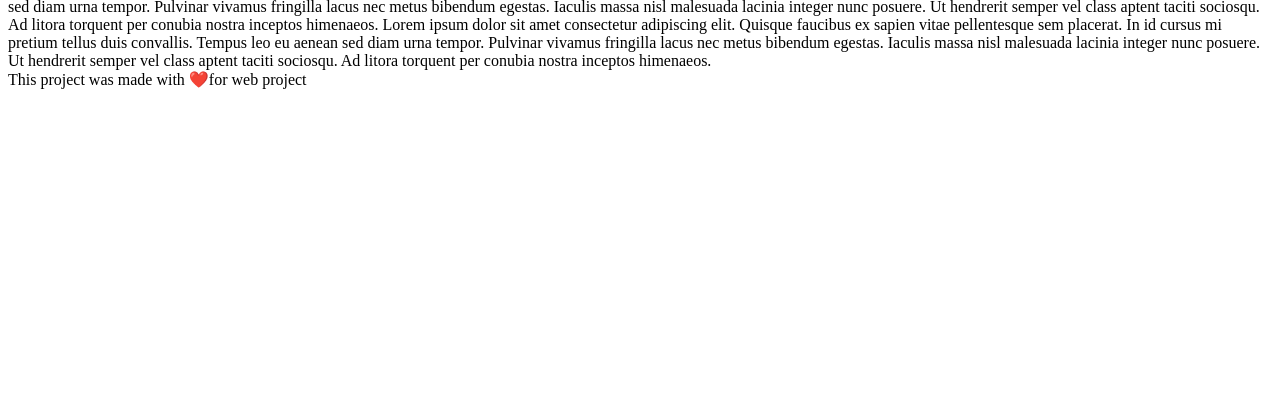
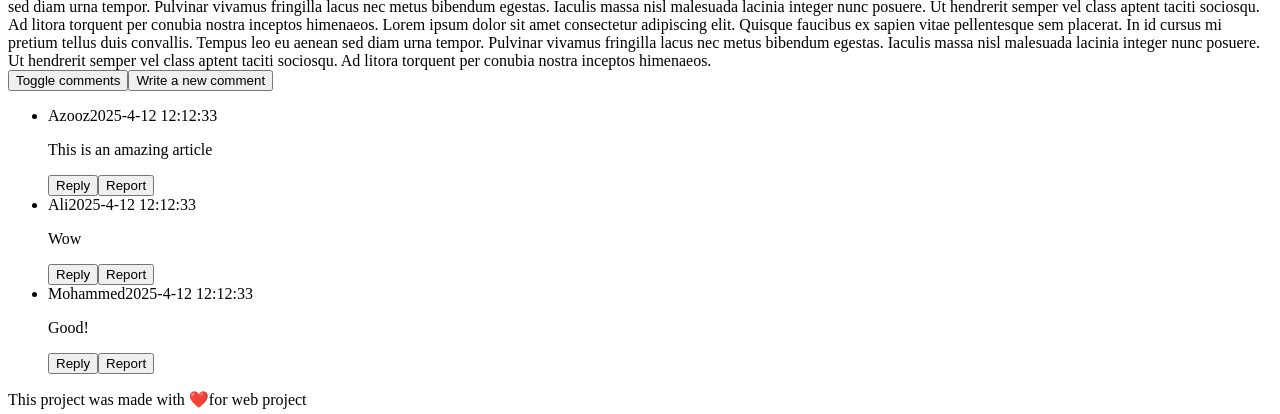
Before and after one commit to AboFawaz305/webproject, a React (Vite) app: page /blogs/1 in a window 1280 px wide. Shown: the part 969-1383 px from the top of the page. Before the commit the page ends 1066 px from the top, so only its background shows below. Built offline with nearby package versions, Linux system fonts and the light colour scheme.

Commit message:
ADDED Comments Sectino component

```diff
--- /dev/null
+++ b/src/components/CommentsSection.jsx
@@ -0,0 +1,56 @@
+import { useState } from "react"
+import { useParams } from "react-router"
+
+export default function ComponentName() {
+  //TODO: Implement Comments reporting, replying, and writing functionality.
+  const { bid } = useParams()
+  const [showComments, setShowComments] = useState(true)
+
+  const toggleComments = () => {
+    setShowComments(!showComments)
+  }
+  //TODO: Fetch Article comments data
+
+  // A dummy comments data
+  const comments = [{
+    commenter: "Azooz",
+    content: "This is an amazing article",
+    datatime: "2025-4-12 12:12:33",
+  }, {
+    commenter: "Ali",
+    content: "Wow",
+    datatime: "2025-4-12 12:12:33",
+  }, {
+    commenter: "Mohammed",
+    content: "Good!",
+    datatime: "2025-4-12 12:12:33",
+  }].map((c, i) => {
+    return <>
+      <li>
+        <div className="commenter"><span>{c.commenter}</span><span>{c.datatime}</span></div>
+        <div className="comment-content"><p>{c.content}</p></div>
+        <div className="comment-actions">
+          <button className="comment-reply">Reply</button>
+          <button className="comment-report">Report</button>
+        </div>
+      </li>
+    </>
+  })
+
+  return <>
+    <aside>
+      <section id="comments">
+        <div id="comments-actions">
+          <button id="toggle-comments" onClick={toggleComments}>Toggle comments</button>
+          <button id="add-comment">Write a new comment</button>
+        </div>
+        {
+          showComments &&
+          <ul>
+            {comments}
+          </ul>
+        }
+      </section>
+    </aside >
+  </>
+}
--- a/src/pages/BlogPage.jsx
+++ b/src/pages/BlogPage.jsx
@@ -1,7 +1,9 @@
 import Article from "../components/Article";
+import CommentsSection from "../components/CommentsSection";
 
 export default function BlogPage() {
   return <>
     <Article />
+    <CommentsSection />
   </>
 }
```
